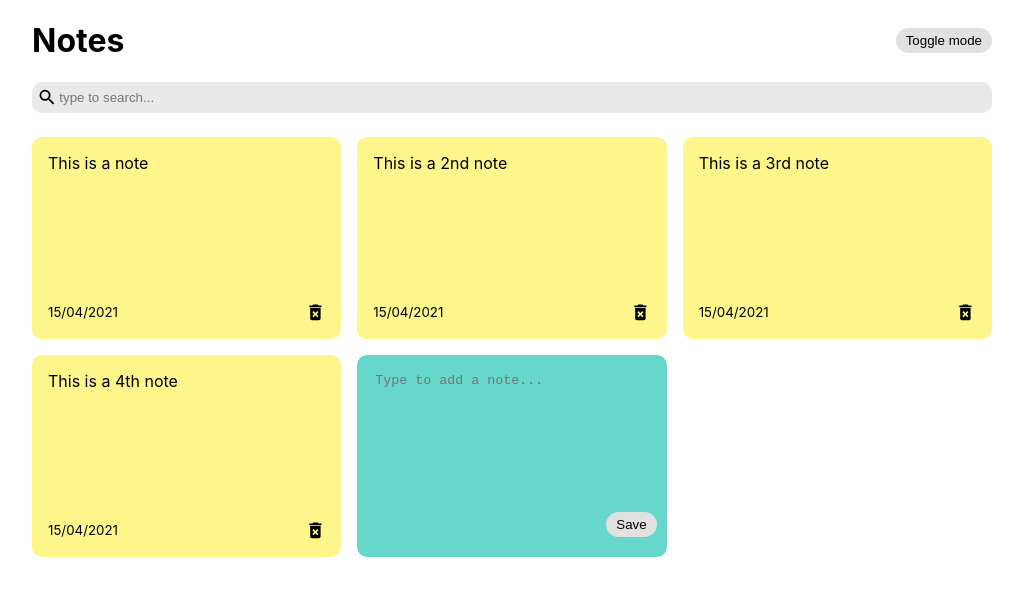
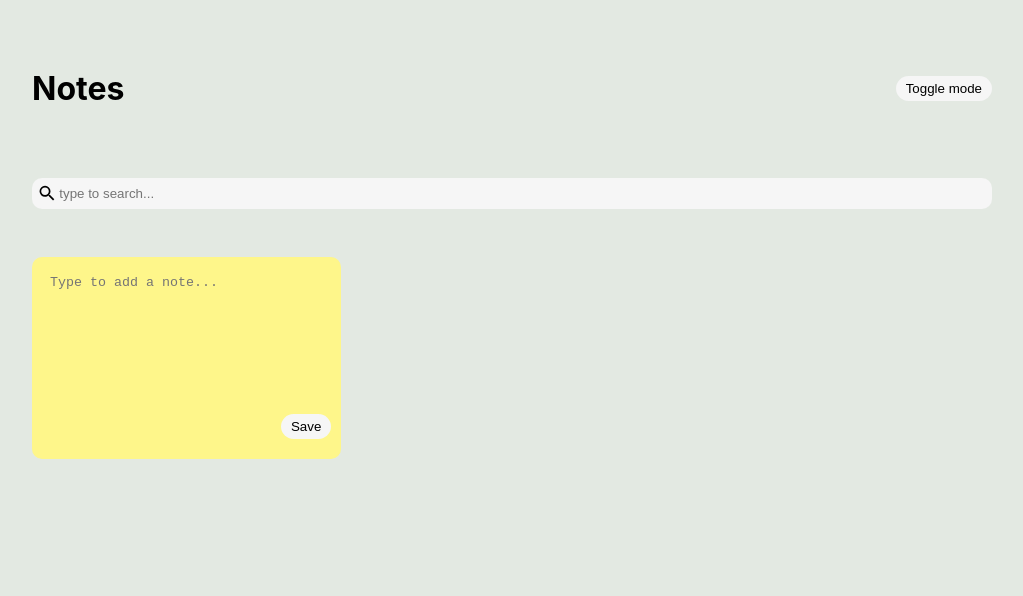
Before and after one commit to MrFacundo/notes, a React (Create React App) app: page / in a window 1280 px wide. Shown: the top 596 px of the page, without its empty margins (128-1151 px from the left). Built offline with nearby package versions, Linux system fonts and the light colour scheme.

Commit message:
added styled components themes

```diff
--- a/package.json
+++ b/package.json
@@ -6,10 +6,13 @@
     "@testing-library/jest-dom": "^5.11.4",
     "@testing-library/react": "^11.1.0",
     "@testing-library/user-event": "^12.1.10",
+    "moment": "^2.29.1",
     "react": "^17.0.2",
     "react-dom": "^17.0.2",
     "react-icons": "^4.2.0",
+    "react-moment": "^1.1.1",
     "react-scripts": "4.0.3",
+    "styled-components": "^5.3.0",
     "web-vitals": "^1.0.1"
   },
   "scripts": {
--- a/src/App.js
+++ b/src/App.js
@@ -3,30 +3,13 @@ import { nanoid } from "nanoid";
 import NotesList from "./components/NotesLists";
 import Search from "./components/Search";
 import { Header } from "./components/Header";
+import styled, { ThemeProvider } from "styled-components";
+import { lightTheme, darkTheme, GlobalStyles } from "./themes.js";
+
+const StyledApp = styled.div``;
 
 const App = () => {
-	const [notes, setNotes] = useState([
-		{
-			id: nanoid(),
-			text: "This is a note",
-			date: "15/04/2021",
-		},
-		{
-			id: nanoid(),
-			text: "This is a 2nd note",
-			date: "15/04/2021",
-		},
-		{
-			id: nanoid(),
-			text: "This is a 3rd note",
-			date: "15/04/2021",
-		},
-		{
-			id: nanoid(),
-			text: "This is a 4th note",
-			date: "15/04/2021",
-		},
-	]);
+	const [notes, setNotes] = useState([]);
 
 	const [searchText, setSearchText] = useState("");
 	const addNote = (text) => {
@@ -34,7 +17,7 @@ const App = () => {
 		const newNote = {
 			id: nanoid(),
 			text: text,
-			date: date.toLocaleDateString(),
+			date: date,
 		};
 		const newNotes = [...notes, newNote];
 		setNotes(newNotes);
@@ -45,7 +28,11 @@ const App = () => {
 		setNotes(newNotes);
 	};
 
-	const [darkMode, setDarkMode] = useState(false);
+	const [theme, setTheme] = useState("light");
+
+	const themeToggler = () => {
+		theme === "light" ? setTheme("dark") : setTheme("light");
+	};
 
 	useEffect(() => {
 		const savedNotes = JSON.parse(localStorage.getItem("notes-data"));
@@ -60,9 +47,11 @@ const App = () => {
 	}, [notes]);
 
 	return (
-		<div className={`${darkMode && "dark-mode"}`}>
+		<ThemeProvider theme={theme === "light" ? lightTheme : darkTheme}>
+			<GlobalStyles />
+			<StyledApp>
 				<div className="container">
-				<Header handleToggleDarkMode={setDarkMode} />
+					<Header themeToggler={themeToggler} />
 					<Search handleSearchNote={setSearchText} />
 					<NotesList
 						notes={notes.filter((note) =>
@@ -72,7 +61,8 @@ const App = () => {
 						handleDeleteNote={deleteNote}
 					/>
 				</div>
-		</div>
+			</StyledApp>
+		</ThemeProvider>
 	);
 };
 
--- a/src/components/Header.js
+++ b/src/components/Header.js
@@ -1,15 +1,10 @@
 import React from "react";
 
-export const Header = ({ handleToggleDarkMode }) => {
+export const Header = ({ themeToggler }) => {
 	return (
 		<div className="header">
 			<h1>Notes</h1>
-			<button
-				onClick={() =>
-					handleToggleDarkMode((previousDarkMode) => !previousDarkMode)
-				}
-				className="mode"
-			>
+			<button onClick={() => themeToggler()} className="mode">
 				Toggle mode
 			</button>
 		</div>
--- a/src/components/Note.js
+++ b/src/components/Note.js
@@ -1,10 +1,18 @@
 import { MdDeleteForever } from "react-icons/md";
+import Moment from "react-moment";
+
 const Note = ({ id, text, date, handleDeleteNote }) => {
 	return (
 		<div className="note">
 			<span>{text}</span>
 			<div className="note-footer">
-				<small>{date}</small>
+				<small>
+					<i>
+						<Moment format="DD/MM/YY kk:mm" date={date} />
+					</i>
+				</small>
+
+				{/* <small>{date}</small> */}
 				<MdDeleteForever
 					className="delete-icon"
 					size="1.3em"
--- a/src/index.css
+++ b/src/index.css
@@ -16,18 +16,10 @@ code {
 	display: flex;
 	align-items: center;
 	justify-content: space-between;
-}
-
-.dark-mode {
-	background-color: rgb(41, 14, 14);
-}
-
-.dark-mode h1 {
-	color: white;
+	margin: 3rem 0;
 }
 
 .note {
-	background-color: #fef68a;
 	border-radius: 10px;
 	padding: 1rem;
 	min-height: 170px;
@@ -60,14 +52,9 @@ code {
 	min-height: 100vh;
 }
 
-.note.new {
-	background-color: #67d7cc;
-}
-
 textarea {
 	border: none;
 	resize: none;
-	background-color: #67d7cc;
 }
 
 textarea:focus {
@@ -76,7 +63,7 @@ textarea:focus {
 
 .save,
 .mode {
-	background-color: #e1e1e1;
+	background-color: #f6f6f6;
 	border: none;
 	border-radius: 15px;
 	padding: 5px 10px 5px 10px;
@@ -93,6 +80,11 @@ textarea:focus {
 	cursor: pointer;
 }
 
+.mode:focus,
+.save:focus {
+	outline: none;
+}
+
 .delete-icon {
 	cursor: pointer;
 }
@@ -100,15 +92,15 @@ textarea:focus {
 .search {
 	display: flex;
 	align-items: center;
-	background-color: rgb(233, 233, 233);
+	background-color: #f6f6f6;
 	border-radius: 10px;
 	padding: 5px;
-	margin-bottom: 1.5em;
+	margin-bottom: 3rem;
 }
 
 .search input {
 	border: none;
-	background-color: rgb(233, 233, 233);
+	background-color: #f6f6f6;
 	width: 100%;
 }
 
--- /dev/null
+++ b/src/themes.js
@@ -0,0 +1,39 @@
+import { createGlobalStyle } from "styled-components";
+
+export const lightTheme = {
+	body: "#e3e9e2",
+	fontColor: "#000",
+	noteBackgroundColor: "#fef68a",
+	noteBorder: "none",
+	footerColor: "#424242",
+};
+
+export const darkTheme = {
+	body: "#290e0e",
+	fontColor: "#fff",
+	noteBackgroundColor: "#502e2e",
+	noteBorder: "2px solid white",
+	footerColor: "#c6c6c6",
+};
+
+export const GlobalStyles = createGlobalStyle`
+	body {
+		background-color: ${(props) => props.theme.body};
+	}
+
+	h1 {
+		color: ${(props) => props.theme.fontColor};
+	}
+	.note {
+		border: ${(props) => props.theme.noteBorder};
+	}
+	.note, .note.new, textarea {
+		background-color: ${(props) => props.theme.noteBackgroundColor};
+		color: ${(props) => props.theme.fontColor};
+
+	}
+
+	.note-footer {
+		color: ${(props) => props.theme.footerColor};
+	}
+`;
```
Also changed, not shown: 1 other file (tests, documents, lock files or other folders). Lines whose indentation alone changed are shown as unchanged.
